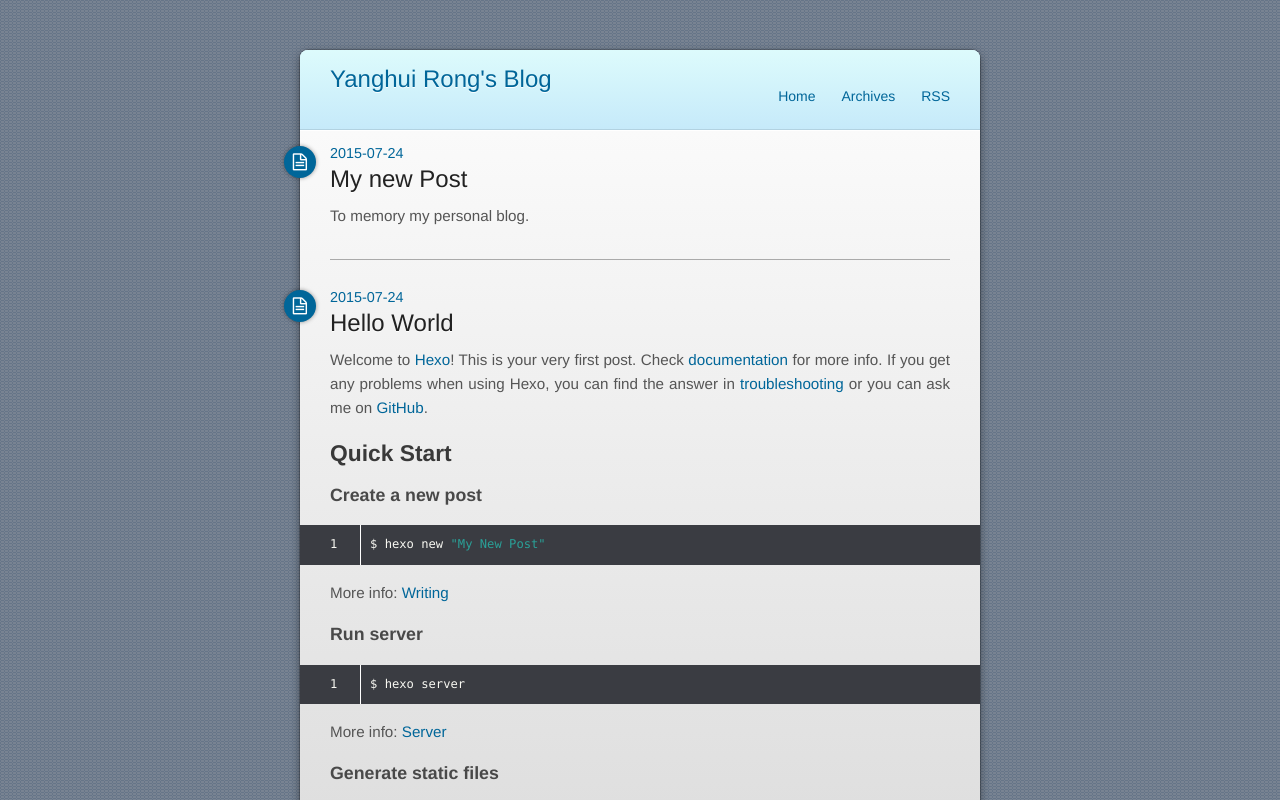
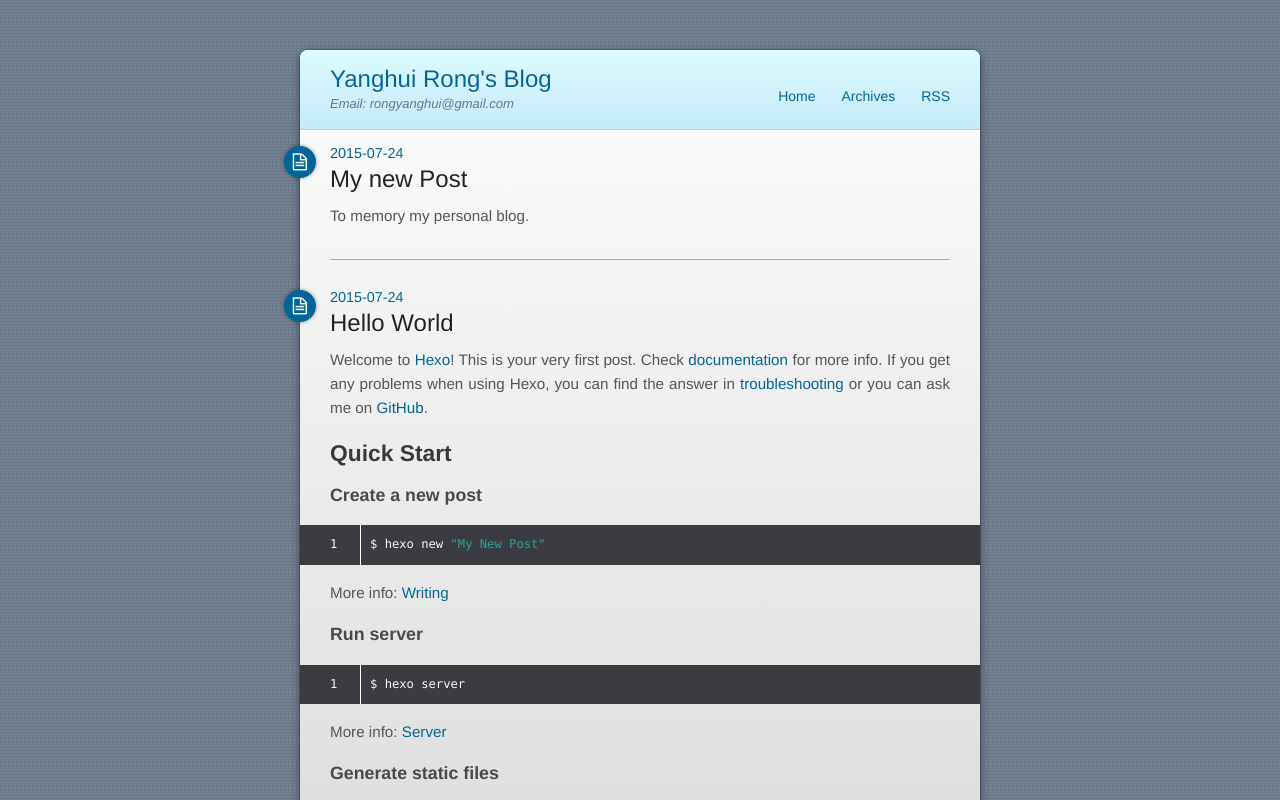
Before and after one commit to yanghuirong/yanghuirong.github.io, a plain HTML site: page index.html in a window 1280 px wide. Shown: the top 800 px of the page. Drawn offline with nearby package versions, Linux system fonts and the light colour scheme; a script that the page names is missing; a web font is replaced by a local one.

Commit message:
Site updated: 2015-07-24 13:40:01

```diff
--- a/index.html
+++ b/index.html
@@ -36,6 +36,7 @@
   <div class="title">
     <h1><a href="/">Yanghui Rong&#39;s Blog</a></h1>
     <p><a href="/"></a></p>
+      <p>Email: rongyanghui@gmail.com</p>
   </div>
   <nav class="nav">
     <ul>
```
